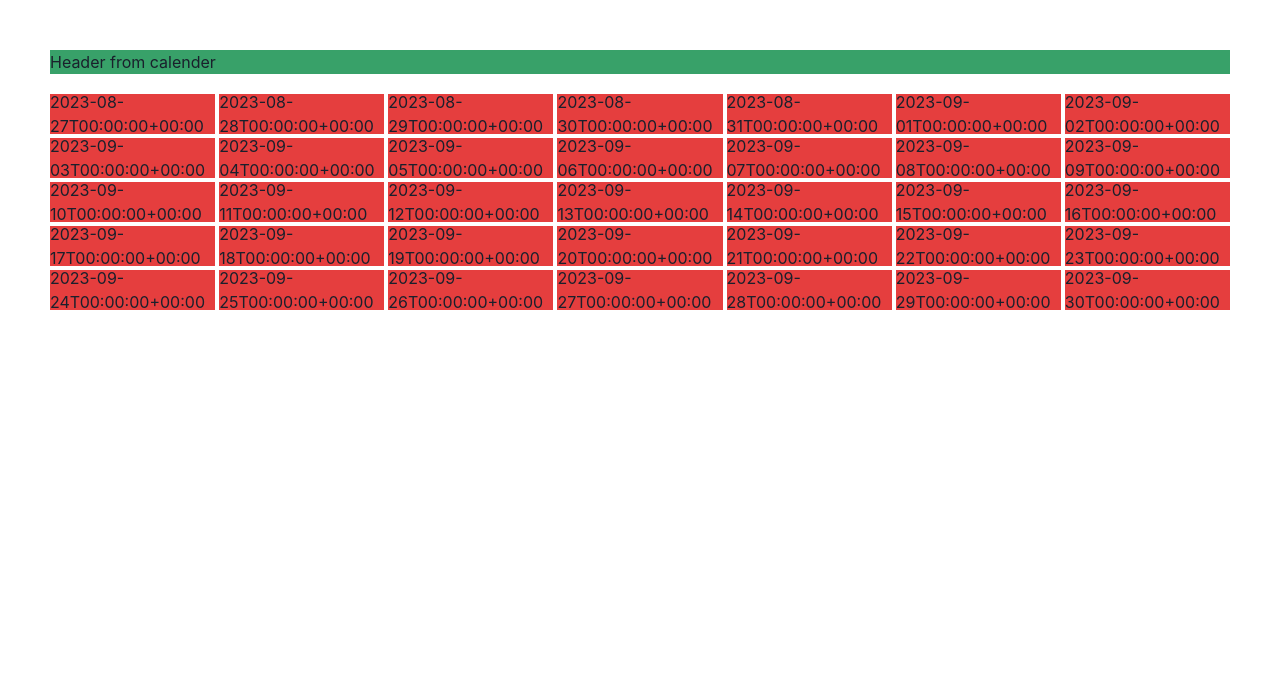
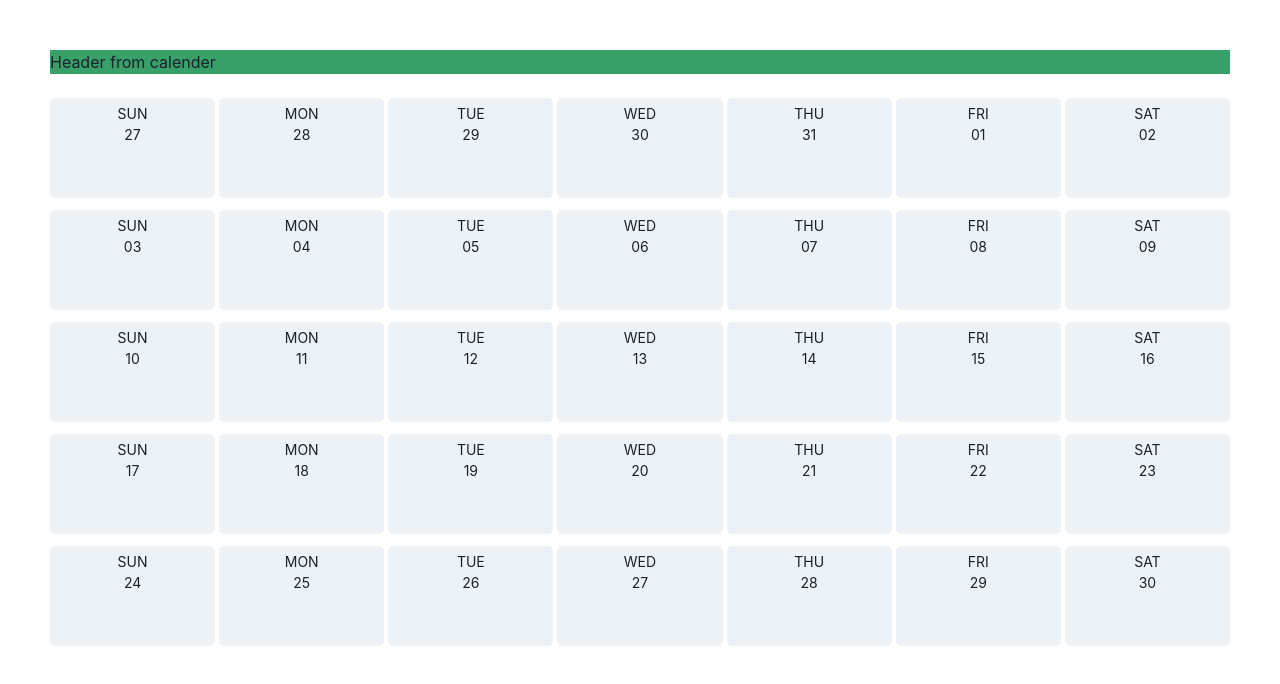
Before and after one commit to Meenachinmay/react-calender-view-chakraui, a React (Vite) app: page / in a window 1280 px wide. Shown: the top 684 px of the page. Built offline with nearby package versions, Linux system fonts and the light colour scheme.

Commit message:
made calender little gray and good looking, at this point calender is working and looking good, from now adding more logic to navigate through calender

```diff
--- a/src/components/Day.tsx
+++ b/src/components/Day.tsx
@@ -1,21 +1,30 @@
 import React from "react";
-import { Flex } from '@chakra-ui/react';
+import { Flex, Text } from "@chakra-ui/react";
 import dayjs from "dayjs";
 
 interface DayProps {
-    day: dayjs.Dayjs,
+  day: dayjs.Dayjs;
 }
 
 const Day: React.FC<DayProps> = ({ day }) => {
   return (
     <Flex
       width={"full"}
-      height={"10"}
-      bg={"red.500"}
-      alignItems={"center"}
-      justifyContent={"center"}
+      height={'100px'}
+      bg={'gray.100'}
+      border={"1px solid"}
+      borderColor={"gray.100"}
+      borderRadius={"5px"}
+      flexDir={"column"}
+      p={1}
+      my={1}
+      _hover={{ bg: "gray.200", boxShadow: 'xl'}}
+      cursor={'pointer'}
     >
-      {day.format()}
+      <Flex flexDir={"column"} alignItems={'center'}>
+        <Text fontSize={"sm"}>{day.format("ddd").toUpperCase()}</Text>
+        <Text fontSize={"sm"}>{day.format("DD")}</Text>
+      </Flex>
     </Flex>
   );
 };
--- a/src/components/Month.tsx
+++ b/src/components/Month.tsx
@@ -11,7 +11,7 @@ const Month: React.FC<MonthProps> = ({ month }) => {
   return (
     <>
       <Flex width={'full'}>
-        <Grid templateColumns="repeat(7, 1fr)" gap={1}>
+        <Grid templateColumns="repeat(7, 1fr)" gap={1} width={'full'}>
           {month.map((row, i) => (
             <React.Fragment key={i}>
               {row.map((day, index) => (
```
